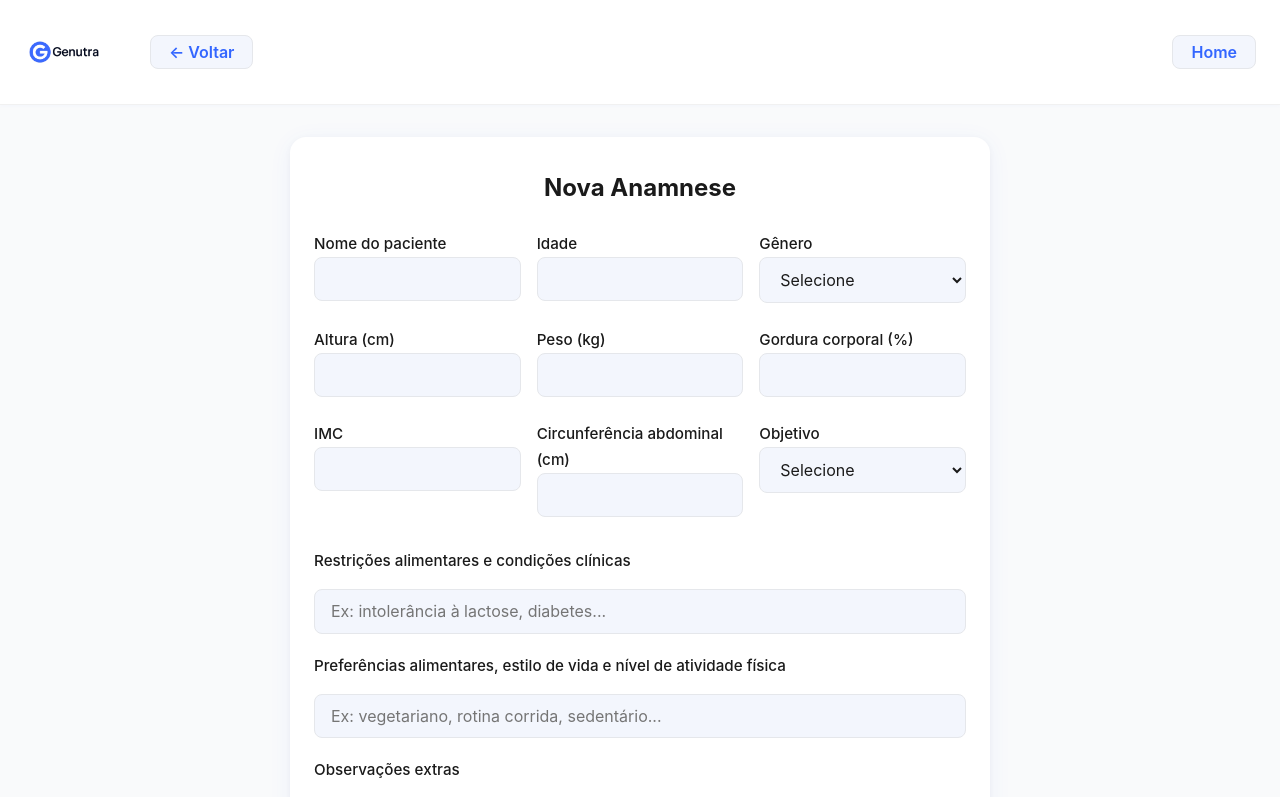
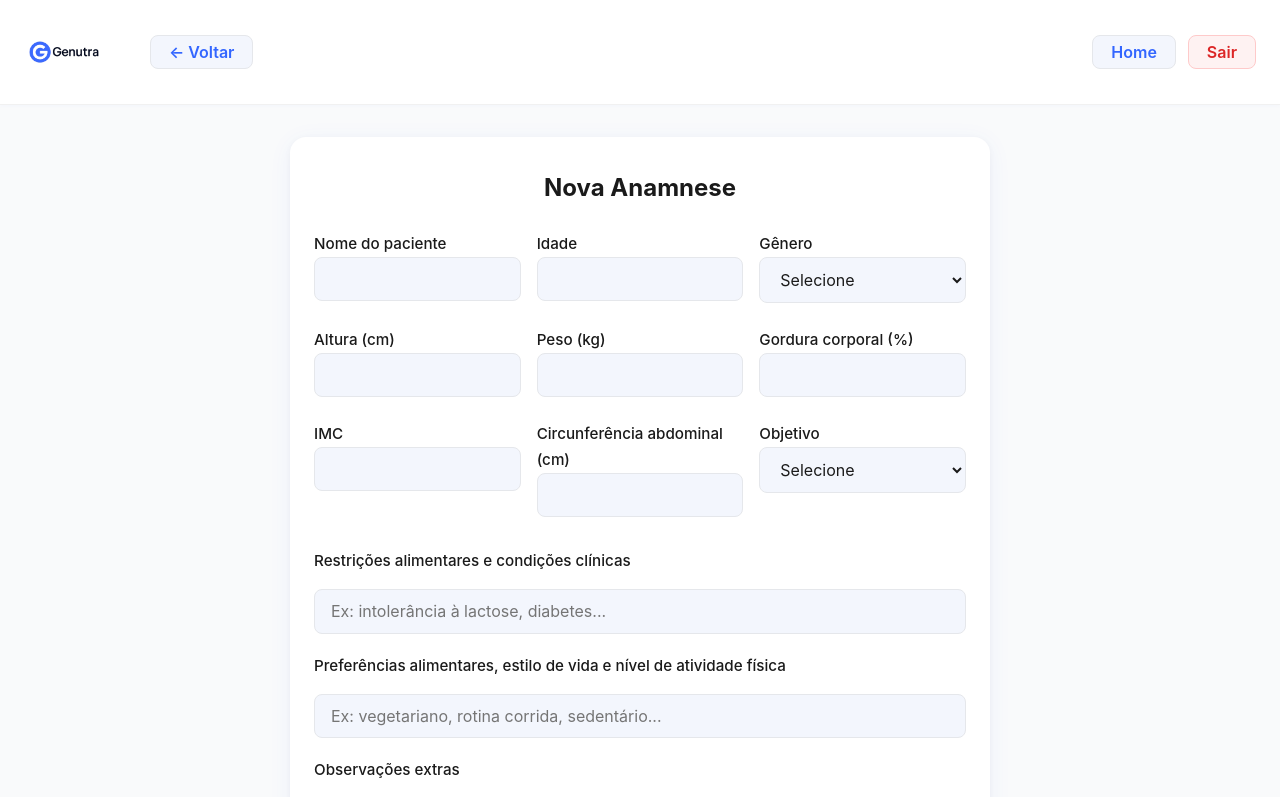
Before and after one commit to luispedrilho/genutra-frontend, a Next.js app: page /novo-plano in a window 1280 px wide. Shown: the top 797 px of the page. Built offline with nearby package versions, Linux system fonts and the light colour scheme; sample sign-in values are in the browser's storage.

Commit message:
Adicionando o botão sair

```diff
--- a/src/app/novo-plano/page.tsx
+++ b/src/app/novo-plano/page.tsx
@@ -3,6 +3,7 @@ import styles from './novo-plano.module.css';
 import { Button } from '@/components/Button';
 import { useState } from 'react';
 import { NavBar } from '@/components/NavBar';
+import { ProtectedRoute } from '@/components/ProtectedRoute';
 import { useRouter } from 'next/navigation';
 
 const objetivos = [
@@ -65,6 +66,7 @@ export default function NovoPlanoPage() {
               if (!res.ok) {
           if (res.status === 401) {
             localStorage.removeItem('token');
+            window.dispatchEvent(new CustomEvent('auth:logout'));
             router.push('/login');
             return;
           }
@@ -84,7 +86,7 @@ export default function NovoPlanoPage() {
   // Se estiver carregando, mostrar tela de loading
   if (loading) {
     return (
-      <>
+      <ProtectedRoute>
         <NavBar showBack={true} showHome={true} />
         <div className={styles.bg}>
           <div className={styles.loadingContainer}>
@@ -98,12 +100,12 @@ export default function NovoPlanoPage() {
             </div>
           </div>
         </div>
-      </>
+      </ProtectedRoute>
     );
   }
 
   return (
-    <>
+    <ProtectedRoute>
       <NavBar showBack={true} showHome={true} />
       <div className={styles.bg}>
         <div className={styles.card}>
@@ -166,6 +168,6 @@ export default function NovoPlanoPage() {
           </form>
         </div>
       </div>
-    </>
+    </ProtectedRoute>
   );
 }
--- a/src/app/painel/page.tsx
+++ b/src/app/painel/page.tsx
@@ -3,6 +3,7 @@ import styles from './painel.module.css';
 import { Button } from '@/components/Button';
 import { useRouter } from 'next/navigation';
 import { NavBar } from '@/components/NavBar';
+import { ProtectedRoute } from '@/components/ProtectedRoute';
 import { useEffect, useState } from 'react';
 
 interface DashboardData {
@@ -84,6 +85,7 @@ export default function PainelPage() {
           if (res.status === 401) {
             // Token inválido, limpar e redirecionar
             localStorage.removeItem('token');
+            window.dispatchEvent(new CustomEvent('auth:logout'));
             router.push('/login');
             return;
           }
@@ -121,7 +123,7 @@ export default function PainelPage() {
   const totalPages = Math.ceil(recentesTotal / RECENTES_LIMIT);
 
   return (
-    <>
+    <ProtectedRoute>
       <NavBar showBack={false} showHome={true} />
       <div className={styles.bg}>
         {/* TOPO: Título e botão Novo Plano */}
@@ -251,6 +253,6 @@ export default function PainelPage() {
           )}
         </div>
       </div>
-    </>
+    </ProtectedRoute>
   );
 }
--- a/src/components/NavBar/NavBar.module.css
+++ b/src/components/NavBar/NavBar.module.css
@@ -44,3 +44,20 @@
   color: #fff;
   border-color: var(--primary-blue);
 }
+
+.logoutBtn {
+  background: #fef2f2;
+  color: #dc2626;
+  border: 1.5px solid #fecaca;
+  border-radius: var(--border-radius-md);
+  padding: 6px 18px;
+  font-size: 1rem;
+  font-weight: var(--font-weight-semibold);
+  cursor: pointer;
+  transition: background 0.2s, border 0.2s, color 0.2s;
+}
+.logoutBtn:hover {
+  background: #dc2626;
+  color: #fff;
+  border-color: #dc2626;
+}
--- a/src/components/NavBar/NavBar.tsx
+++ b/src/components/NavBar/NavBar.tsx
@@ -2,9 +2,16 @@
 import styles from './NavBar.module.css';
 import { useRouter } from 'next/navigation';
 import Image from 'next/image';
+import { useAuth } from '@/lib/useAuth';
 
 export function NavBar({ showBack = true, showHome = true }) {
   const router = useRouter();
+  const { isLoggedIn, logout } = useAuth();
+
+  const handleLogout = () => {
+    logout();
+    router.push('/login');
+  };
 
   return (
     <nav className={styles.navbar}>
@@ -24,6 +31,11 @@ export function NavBar({ showBack = true, showHome = true }) {
             Home
           </button>
         )}
+        {isLoggedIn && (
+          <button className={styles.logoutBtn} onClick={handleLogout}>
+            Sair
+          </button>
+        )}
       </div>
     </nav>
   );
--- /dev/null
+++ b/src/components/ProtectedRoute.tsx
@@ -0,0 +1,32 @@
+"use client";
+import { useEffect } from 'react';
+import { useRouter } from 'next/navigation';
+import { useAuth } from '@/lib/useAuth';
+
+interface ProtectedRouteProps {
+  children: React.ReactNode;
+}
+
+export function ProtectedRoute({ children }: ProtectedRouteProps) {
+  const { isLoggedIn, isInitialized } = useAuth();
+  const router = useRouter();
+
+  useEffect(() => {
+    // Só redirecionar após a inicialização e se não estiver logado
+    if (isInitialized && !isLoggedIn) {
+      router.push('/login');
+    }
+  }, [isLoggedIn, isInitialized, router]);
+
+  // Se não foi inicializado ainda, mostrar loading ou nada
+  if (!isInitialized) {
+    return <div style={{ padding: 20, textAlign: 'center' }}>Carregando...</div>;
+  }
+
+  // Se não estiver logado, não renderiza nada (será redirecionado)
+  if (!isLoggedIn) {
+    return null;
+  }
+
+  return <>{children}</>;
+}
--- /dev/null
+++ b/src/components/index.ts
@@ -0,0 +1,3 @@
+export { Button } from './Button';
+export { NavBar } from './NavBar';
+export { ProtectedRoute } from './ProtectedRoute';
--- /dev/null
+++ b/src/lib/auth.ts
@@ -0,0 +1,30 @@
+// Utilitários para autenticação
+export const auth = {
+  // Verificar se o usuário está logado
+  isLoggedIn: (): boolean => {
+    if (typeof window === 'undefined') return false;
+    return !!localStorage.getItem('token');
+  },
+
+  // Fazer logout
+  logout: (): void => {
+    if (typeof window === 'undefined') return;
+    localStorage.removeItem('token');
+    // Disparar evento customizado para notificar outros componentes
+    window.dispatchEvent(new CustomEvent('auth:logout'));
+  },
+
+  // Fazer login
+  login: (token: string): void => {
+    if (typeof window === 'undefined') return;
+    localStorage.setItem('token', token);
+    // Disparar evento customizado para notificar outros componentes
+    window.dispatchEvent(new CustomEvent('auth:login'));
+  },
+
+  // Obter token
+  getToken: (): string | null => {
+    if (typeof window === 'undefined') return null;
+    return localStorage.getItem('token');
+  }
+};
--- /dev/null
+++ b/src/lib/useAuth.ts
@@ -0,0 +1,38 @@
+import { useState, useEffect } from 'react';
+import { auth } from './auth';
+
+export function useAuth() {
+  const [isLoggedIn, setIsLoggedIn] = useState(false);
+  const [isInitialized, setIsInitialized] = useState(false);
+
+  useEffect(() => {
+    // Verificar estado inicial apenas no cliente
+    if (typeof window !== 'undefined') {
+      setIsLoggedIn(auth.isLoggedIn());
+      setIsInitialized(true);
+    }
+
+    // Listener para mudanças de autenticação
+    const handleAuthChange = () => {
+      setIsLoggedIn(auth.isLoggedIn());
+    };
+
+    // Adicionar listeners para eventos de login/logout
+    window.addEventListener('auth:login', handleAuthChange);
+    window.addEventListener('auth:logout', handleAuthChange);
+
+    // Cleanup
+    return () => {
+      window.removeEventListener('auth:login', handleAuthChange);
+      window.removeEventListener('auth:logout', handleAuthChange);
+    };
+  }, []);
+
+  return {
+    isLoggedIn,
+    isInitialized,
+    logout: auth.logout,
+    login: auth.login,
+    getToken: auth.getToken
+  };
+}
```
Also changed, not shown: src/app/cadastro/page.tsx (+29 -1 lines), src/app/login/page.tsx (+31 -5 lines), src/app/plano/[id]/page.tsx (+8 -6 lines). Lines whose indentation alone changed are shown as unchanged.
